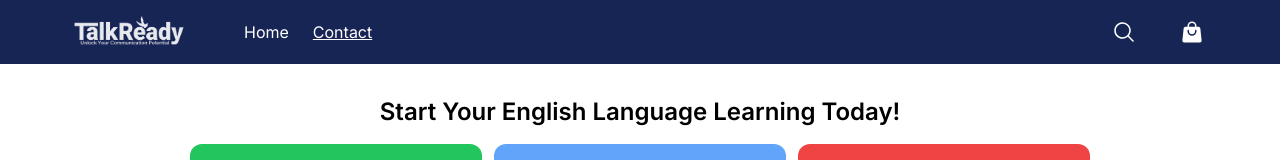
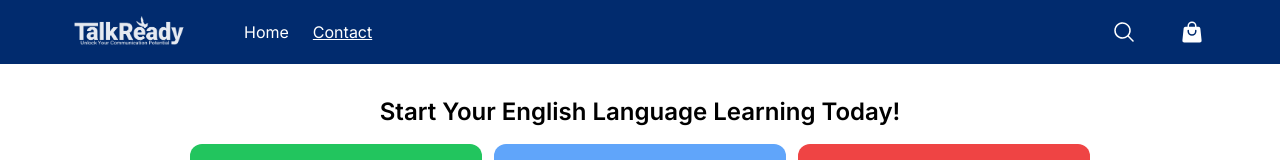
Before and after one commit to ahmedsenousy01/talkready-landing-page, a Next.js app: page /contact in a window 1280 px wide. Shown: the top 160 px of the page. Built offline with nearby package versions, Linux system fonts and the light colour scheme.

Commit message:
changed the website primary color

```diff
--- a/src/components/navbar/Navbar.tsx
+++ b/src/components/navbar/Navbar.tsx
@@ -41,7 +41,7 @@ const Navbar: React.FC = () => {
     };
 
     return (
-        <nav className="fixed left-0 right-0 top-0 z-10 flex items-center justify-center bg-blue-950 py-3 text-white">
+        <nav className="fixed left-0 right-0 top-0 z-10 flex items-center justify-center bg-primary py-3 text-white">
             {/* nav container */}
             <div className="flex w-[90%] max-w-[1200px] items-center">
                 {/* logo */}
@@ -58,7 +58,7 @@ const Navbar: React.FC = () => {
                 {/* nav menu */}
                 <div
                     ref={navMenuRef}
-                    className="absolute left-0 top-0 h-screen w-full flex-1 translate-x-full bg-blue-950 transition-transform duration-500 ease-in-out sm:relative sm:ms-10 sm:block sm:h-auto sm:w-auto sm:translate-x-0"
+                    className="absolute left-0 top-0 h-screen w-full flex-1 translate-x-full bg-primary transition-transform duration-500 ease-in-out sm:relative sm:ms-10 sm:block sm:h-auto sm:w-auto sm:translate-x-0"
                 >
                     {/* mobile nav close button */}
                     <button
--- a/src/partials/footer/Footer.tsx
+++ b/src/partials/footer/Footer.tsx
@@ -2,7 +2,7 @@ import Link from "next/link";
 
 const Footer = () => {
     return (
-        <footer className="bg-blue-950 p-5 text-white">
+        <footer className="bg-primary p-5 text-white">
             <p className="mb-5 text-center text-lg">Quick Links</p>
             <div className="mb-6 block items-center justify-center gap-x-3 sm:flex">
                 <Link href="/" className="mb-2 block text-center sm:mb-0">
```
